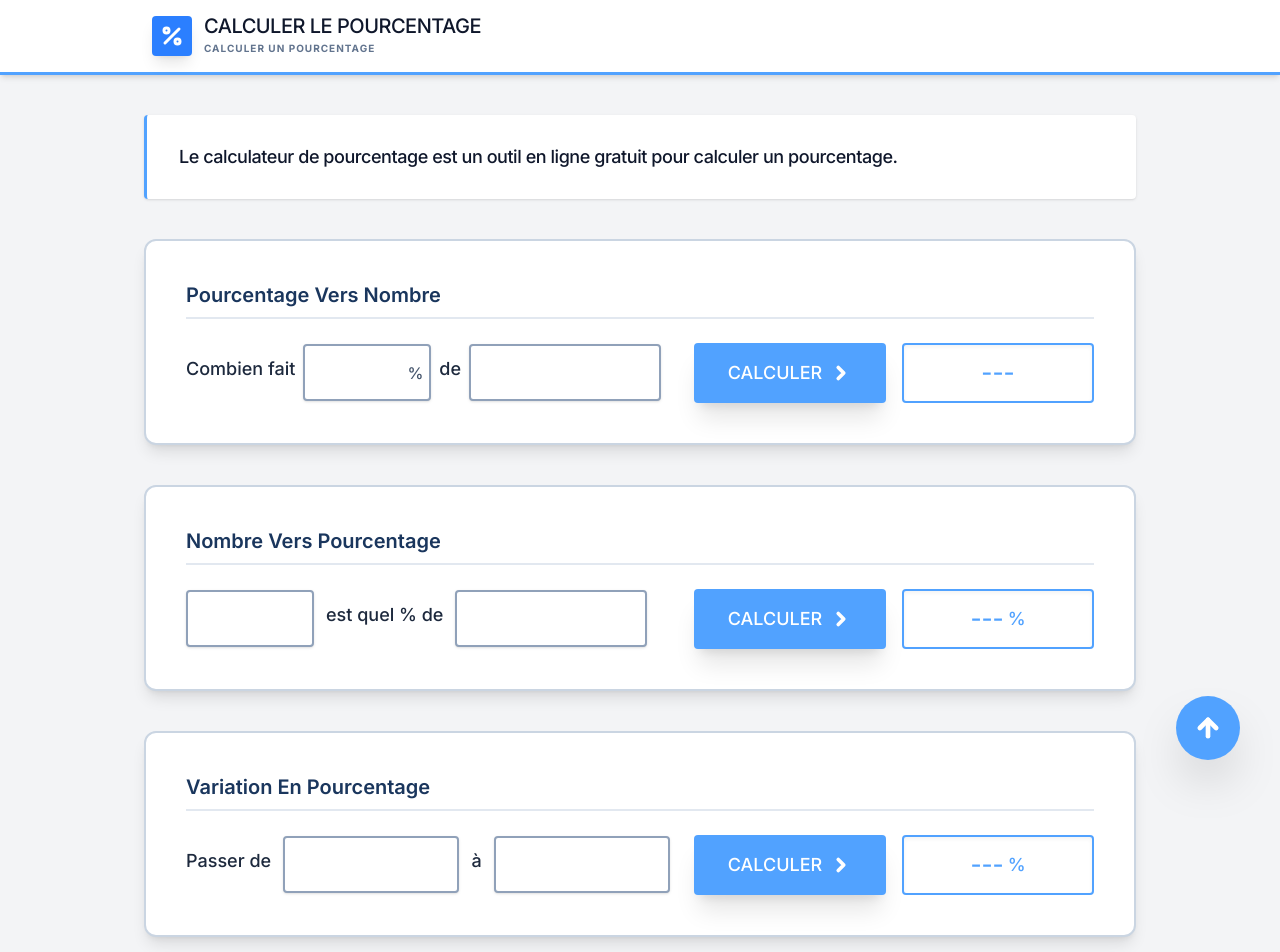
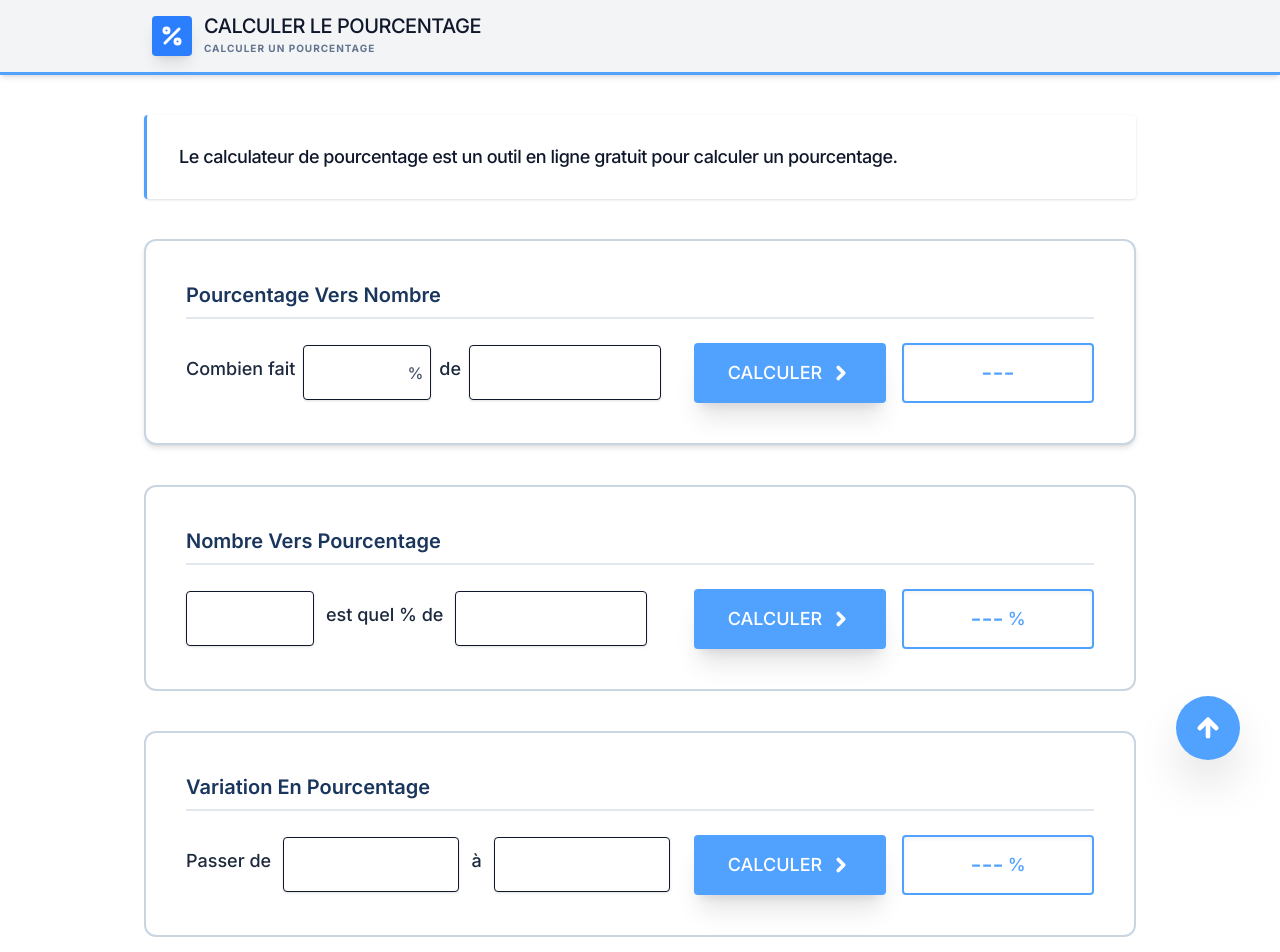
Before and after one commit to mirrzamustafa/percentagecalculator, a Next.js app: page / in a window 1280 px wide. Shown: the top 952 px of the page. Built offline with nearby package versions, Linux system fonts and the light colour scheme.

Commit message:
update UI

```diff
--- a/src/app/globals.css
+++ b/src/app/globals.css
@@ -1,7 +1,7 @@
 @import "tailwindcss";
 
 :root {
-  --background: #f8fafc;
+  --background: white;
   --foreground: #0f172a;
   --primary: #6366f1;
   --primary-hover: #4f46e5;
--- a/src/components/CalculatorClient.tsx
+++ b/src/components/CalculatorClient.tsx
@@ -80,14 +80,14 @@ export default function CalculatorClient({
     setCalcD({ ...calcD, result: (((n - o) / o) * 100).toFixed(2), hint: "" });
   };
 
-  const inputClass = "w-full border-2 border-slate-400 bg-white p-3 text-md font-medium focus:border-blue-400 focus:ring-4 focus:ring-blue-100 outline-none rounded shadow-sm no-spinner transition-all";
+  const inputClass = "outline-none w-full border-1 bg-white p-3 text-md font-medium focus:border-blue-400 focus:ring-4 focus:ring-blue-100  rounded shadow-sm no-spinner transition-all";
   const labelClass = "mb-2 text-base md:text-lg sm:text-md font-medium text-slate-800 ";
 
   return (
-    <div className="min-h-screen bg-[#f3f4f6] text-slate-900 antialiased font-sans pb-20 selection:bg-blue-100">
+    <div className="min-h-screen bg-white text-slate-900 antialiased font-sans pb-20 selection:bg-blue-100">
 
     {/* Header with French Branding & Logo */}
-    <header className="border-b-3 border-blue-400 bg-white py-4 shadow-md sticky top-0 z-50">
+    <header className="border-b-3 border-blue-400 bg-[#f3f4f6] py-4 shadow-md sticky top-0 z-50">
       <a href={`/${locale}`}>
       <div className="mx-auto flex max-w-5xl items-center justify-between px-4 sm:px-6">
         <div className="flex items-center gap-3">
@@ -121,7 +121,7 @@ export default function CalculatorClient({
         </div>
 
       {/* Card A: Percent to Number */}
-      <section className="rounded-xl border-2 border-slate-300 bg-white p-5 sm:p-10 shadow-lg relative">
+      <section className="rounded-xl border-2 border-slate-300 bg-white p-5 sm:p-10 shadow-md relative">
         <h2 className="mb-6 text-md lg:text-xl font-semibold text-[#1a365d] border-b-2 border-slate-200 pb-2 capitalize">{cardA.title}</h2>
 
         <div className="flex flex-col lg:flex-row lg:items-center gap-6">
@@ -174,7 +174,7 @@ export default function CalculatorClient({
         </div>
       </section>
         {/* Card B: Number to Percent */}
-        <section className="rounded-xl border-2 border-slate-300 bg-white p-6 sm:p-10 shadow-lg relative">
+        <section className="rounded-xl border-2 border-slate-300 bg-white p-6 sm:p-10 relative">
           <h2 className="mb-6 text-md lg:text-xl font-semibold text-[#1a365d] border-b-2 border-slate-200 pb-2 capitalize">{cardB.title}</h2>
 
           <div className="flex flex-col lg:flex-row lg:items-center gap-6">
@@ -208,7 +208,7 @@ export default function CalculatorClient({
           <AdSlot adClient={adClient} adSlot={adSlotTop} />
         </div> */}
         {/* Card D: Percentage Change */}
-        <section className="rounded-xl border-2 border-slate-300 bg-white p-6 sm:p-10 shadow-lg relative">
+        <section className="rounded-xl border-2 border-slate-300 bg-white p-6 sm:p-10 relative shadom-lg">
           <h2 className="mb-6 text-md  lg:text-xl font-semibold text-[#1a365d] border-b-2 border-slate-200 pb-2 capitalize">{cardD.title}</h2>
           <div className="flex flex-col lg:flex-row lg:items-center gap-6">
             <div className="flex flex-row items-center gap-3 flex-1">
@@ -238,7 +238,7 @@ export default function CalculatorClient({
           </div>
         </section>
         {/* Card C: Increase / Decrease */}
-        <section className="rounded-xl border-2 border-slate-300 bg-white  p-5 sm:p-10 shadow-lg relative">
+        <section className="rounded-xl border-2 border-slate-300 bg-white  p-5 sm:p-10 shadow-md relative">
           <h2 className="mb-4 text-md lg:text-xl font-semibold text-[#1a365d] border-b-2 border-slate-200 pb-2 capitalize tracking-tight">
             {cardC.title}
           </h2>
@@ -345,8 +345,8 @@ export default function CalculatorClient({
   </div>
 </div>
         </div>
-
-{/* <div className=" flex justify-center">
+{/*
+<div className=" flex justify-center">
   <AdSlot adClient={adClient} adSlot={adSlotTop} />
 </div> */}
       </main>
```
